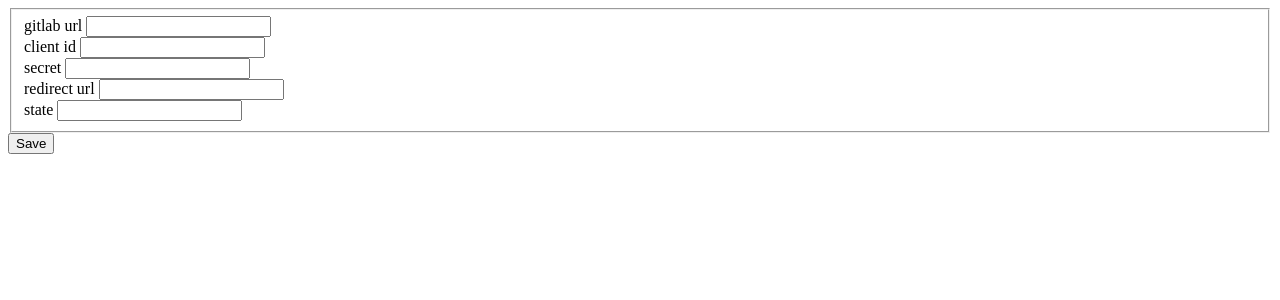
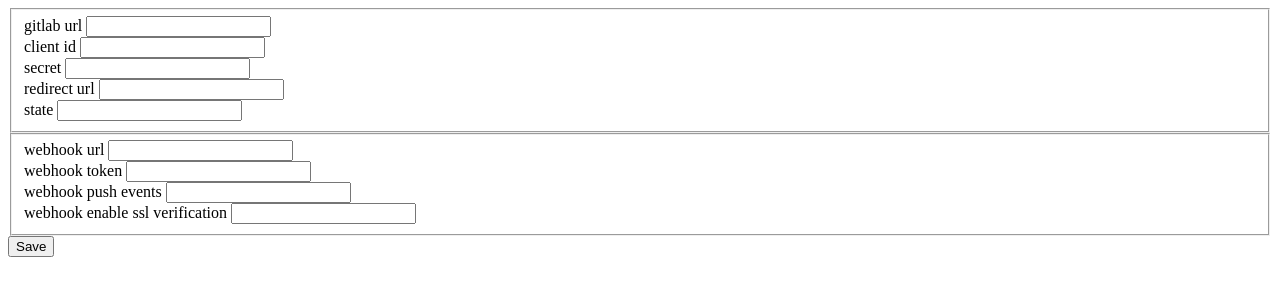
Before and after one commit to marabesi/git-bot-release, a PHP site: template api/view/templates/settings/index.twig in a window 1280 px wide. Shown: the top 300 px of the page. Run offline with PHP 8.4, Linux system fonts and the light colour scheme; the template is opened without the code that fills it: most values are stand-ins (such as "Sample title", 1, 10 or a date in 2020); some libraries are stand-ins or nearby versions.

Commit message:
refactor: webhook settings from ui

```diff
--- a/api/src/Web/Actions/Gitlab/Settings/Get.php
+++ b/api/src/Web/Actions/Gitlab/Settings/Get.php
@@ -25,6 +25,7 @@
 
         return $this->twig->render($response,  'templates/settings/index.twig', [
             'setting' => $settings['gitlab'],
+            'webhook' => $settings['webhook'],
         ]);
     }
 }
--- a/api/src/Web/Actions/Gitlab/Settings/Save.php
+++ b/api/src/Web/Actions/Gitlab/Settings/Save.php
@@ -33,8 +33,8 @@
         new Webhook(
             $body['webhook_url'],
             $body['webhook_token'],
-            $body['webhook_push_events'],
-            $body['webhook_enable_ssl_verification'],
+            (bool) $body['webhook_push_events'],
+            (bool) $body['webhook_enable_ssl_verification'],
         ));
         return $response->withHeader('Location', '/');
     }
--- a/api/view/templates/settings/index.twig
+++ b/api/view/templates/settings/index.twig
@@ -28,6 +28,27 @@
                 <input type="text" name="state" value="{{ setting.getState() }}" />
             </label>
         </fieldset>
+        <fieldset>
+            <label>
+                webhook url
+                <input type="text" name="webhook_url" value="{{ webhook.getUrl() }}" />
+            </label>
+            <br />
+            <label>
+                webhook token
+                <input type="text" name="webhook_token" value="{{ webhook.getToken() }}" />
+            </label>
+            <br />
+            <label>
+                webhook push events
+                <input type="text" name="webhook_push_events" value="{{ webhook.getPushEvents() }}" />
+            </label>
+            <br />
+            <label>
+                webhook enable ssl verification
+                <input type="text" name="webhook_enable_ssl_verification" value="{{ webhook.getEnableSslVerification() }}" />
+            </label>
+        </fieldset>
         <input type="submit" value="Save" />
     </form>
 
```
Also changed, not shown: api/src/UseCases/Gitlab/Settings/GetGitlabSettings.php (+6 -1 lines), api/tests/Feature/AppTest.php (+2 -24 lines), api/tests/Feature/SettingsTest.php (+15 -18 lines).
